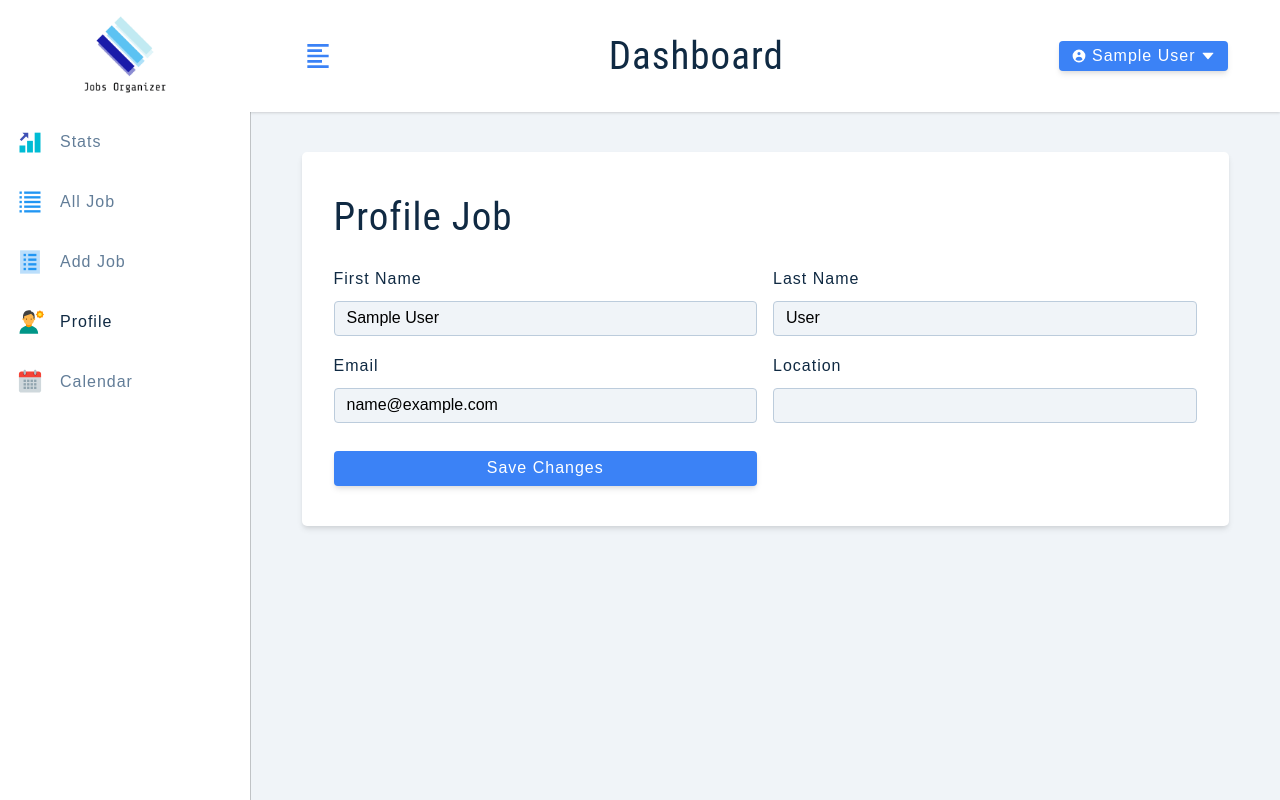
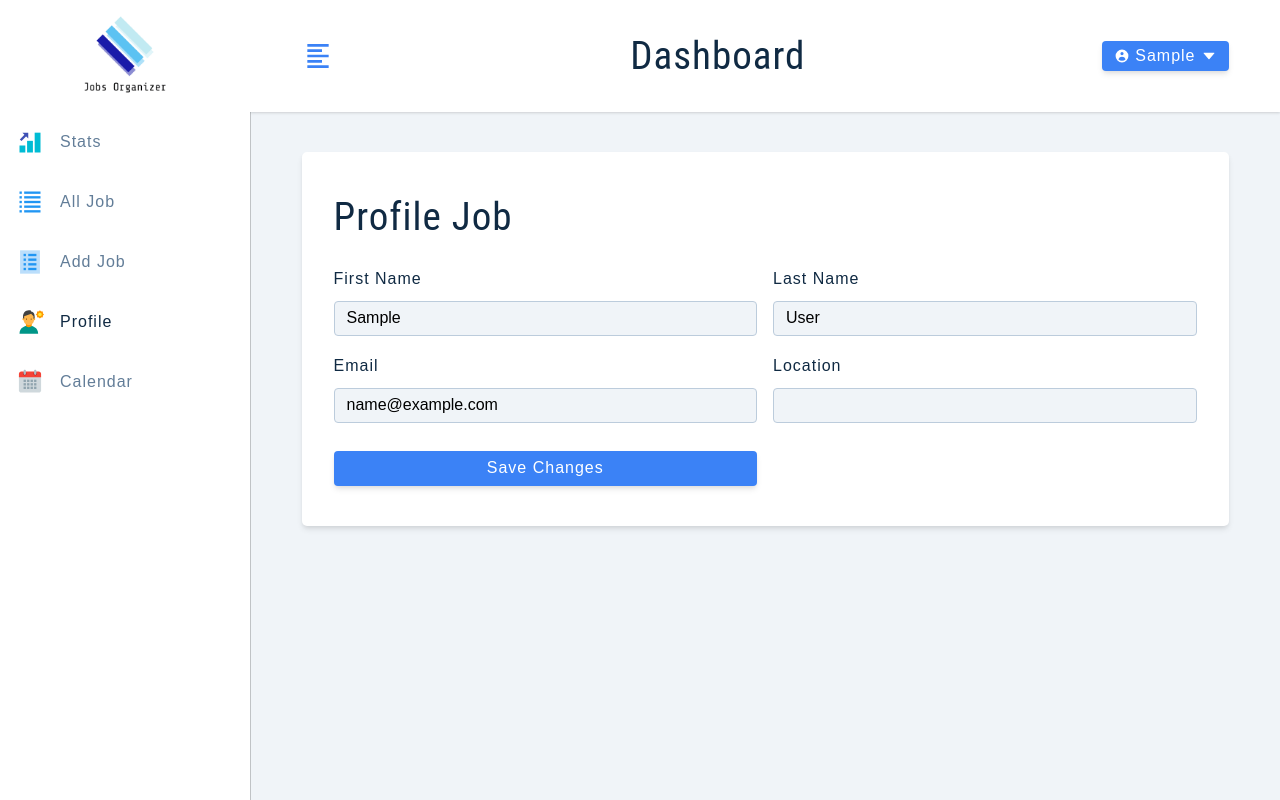
Before and after one commit to mnacfil/jobs-application-organizer, a React (Create React App) app in the folder client/: page /profile in a window 1280 px wide. Built offline with nearby package versions, Linux system fonts and the light colour scheme; sample sign-in values are in the browser's storage.

Commit message:
fixed bug in profile page, first name not showing

```diff
--- a/client/src/app/components/Navbar.js
+++ b/client/src/app/components/Navbar.js
@@ -59,7 +59,7 @@ const Navbar = () => {
             onClick={() => dispatch(toggleLogoutBtn())}
             >
             <HiUserCircle />
-            <span>{user?.name}</span>
+            <span>{user?.firstName}</span>
             <AiFillCaretDown />
           </button>
           <button
--- a/client/src/app/features/user/userSlice.js
+++ b/client/src/app/features/user/userSlice.js
@@ -14,9 +14,10 @@ import {
 } from '../../util/localStorage';
 
 const user = getUserFromLS();
+console.log(user);
 
 const defaultUser = {
-    name: '',
+    firstName: '',
     lastName: '',
     location: '',
     email: '',
@@ -26,9 +27,9 @@ const defaultUser = {
 const initialState = {
     currentUser: getUserFromLS(),
     user: {
-        name: user?.name || '',
+        firstName: user?.firstName || '',
+        lastName: user?.lastName || '',
         email: user?.email || '',
-        lastName: user?.lastName || '',
         location: user?.location || '',
         password: '',
         action: 'login'
@@ -109,7 +110,7 @@ const userSlice = createSlice({
                 state.isLogin = true;
                 state.currentUser = payload.payloadUser;
                 state.user.email = payload.payloadUser.email;
-                state.user.name = payload.payloadUser.name;
+                state.user.firstName = payload.payloadUser.firstName;
                 state.user.location = payload.payloadUser.location;
                 state.user.lastName = payload.payloadUser.lastName;
                 toast.success(`Welcome back ${payload.payloadUser.name}!`);
@@ -132,6 +133,7 @@ const userSlice = createSlice({
                 state.currentUser = payload.user;
                 toast.success(`Welcome ${payload.user.name}`);
                 saveUserToLS(payload.user);
+                saveUserToken(payload.token);
             })
             .addCase(registerUser.rejected, (state, action) => {
                 state.isLoading = false;
--- a/client/src/app/pages/Profile.js
+++ b/client/src/app/pages/Profile.js
@@ -8,7 +8,7 @@ import { toast } from 'react-toastify'
 const Profile = () => {
   const dispatch = useDispatch();
   const {
-    user: { name, lastName, email, location }
+    user: { firstName, lastName, email, location }
   } = useSelector(store => store.user);
 
   const handleData = (e) => {
@@ -18,21 +18,21 @@ const Profile = () => {
   }
   const handleSubmit = (e) => {
     e.preventDefault();
-    if(!name || !lastName || !email || !location) {
+    if(!firstName || !lastName || !email || !location) {
       toast.error('Please fill up all field.')
       return;
     }
-    dispatch(updateUser({name, lastName, email, location}));
+    dispatch(updateUser({firstName, lastName, email, location}));
   }
   return (
     <Wrapper className='dashboard-center'>
       <h2>Profile Job</h2>
       <form onSubmit={handleSubmit}>
         <FormInput
-          name='name'
+          name='firstName'
           label='First Name'
           type='text'
-          value={name}
+          value={firstName}
           handleData={handleData}
         />
         <FormInput
```
